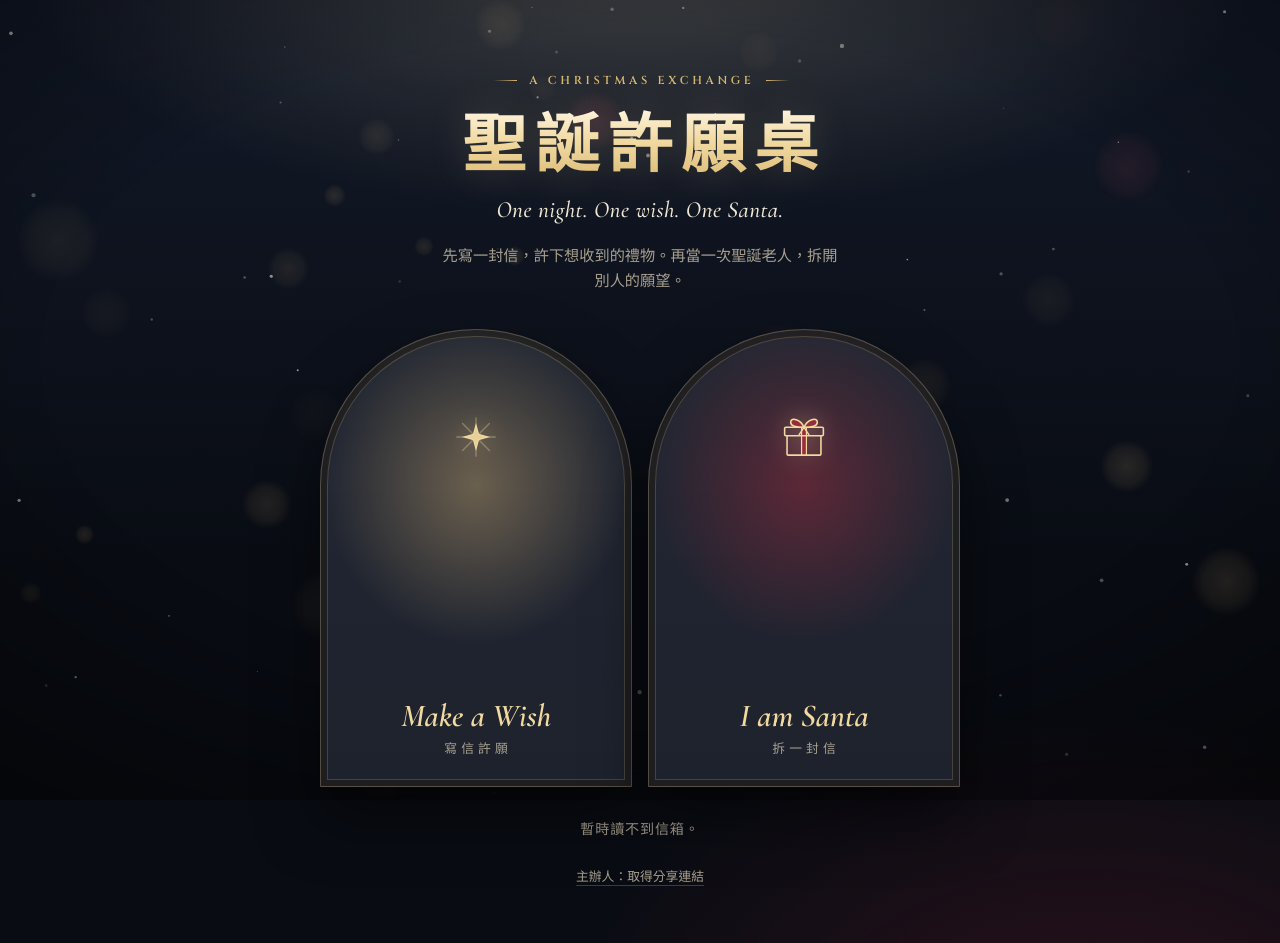
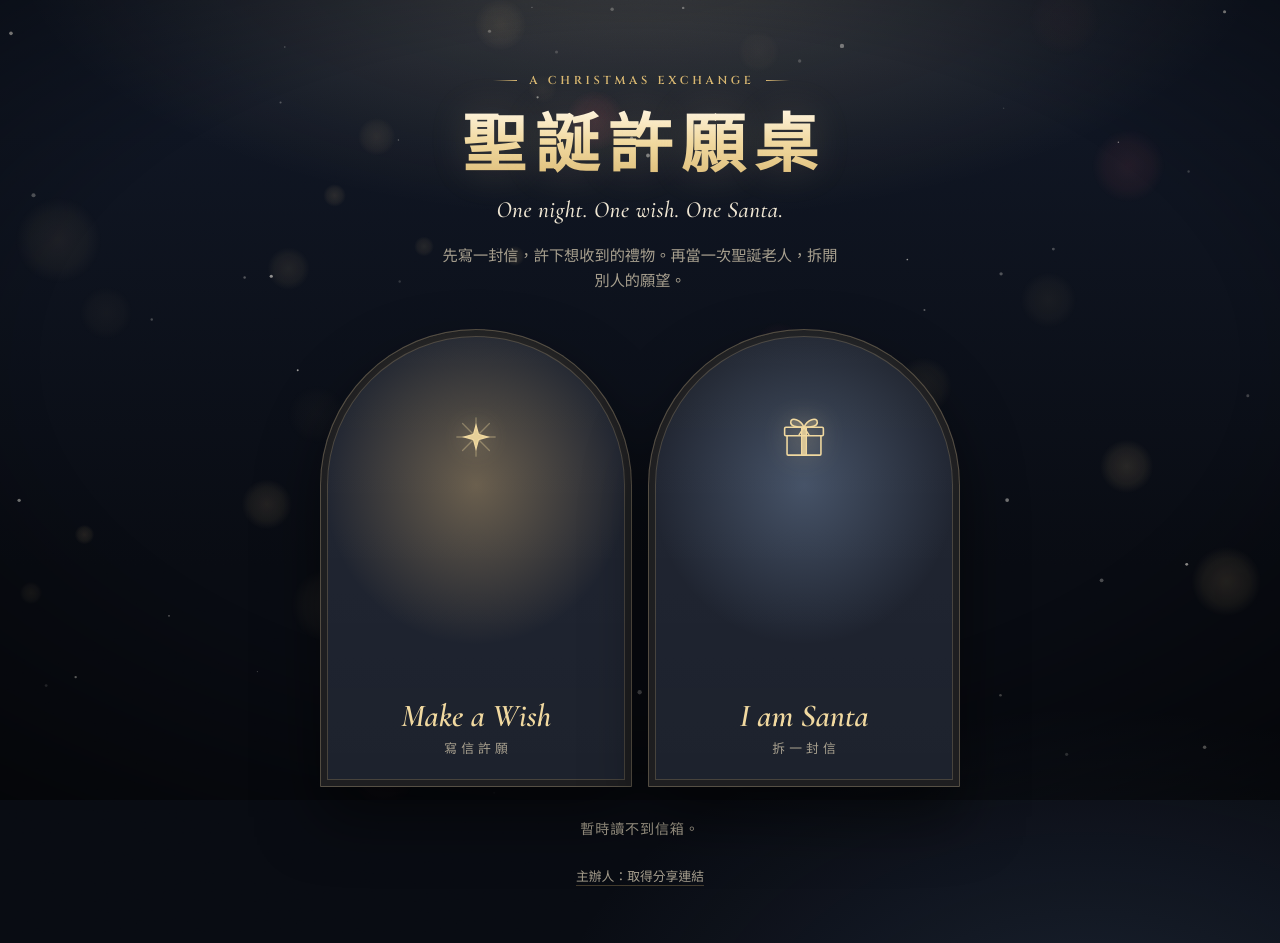
Before and after one commit to Sereineeee/christmas, a plain HTML site: page index.html in a window 1280 px wide. Drawn offline with nearby package versions, Linux system fonts and the light colour scheme; no server answers; a web font is replaced by a local one.

Commit message:
聖誕老人入口改為月光藍光暈，禮物盒全金色
Co-Authored-By: Claude Opus 5.5 <noreply@anthropic.com>
Claude-Session: https://claude.ai/code/session_011m5bv1AudWECqarSR7AaWU

```diff
--- a/index.html
+++ b/index.html
@@ -55,7 +55,7 @@ body {
 body[data-scene="home"] {
   background-image:
     radial-gradient(ellipse 70% 42% at 50% -6%, rgba(241, 217, 160, 0.20), transparent 70%),
-    radial-gradient(ellipse 60% 50% at 85% 110%, rgba(125, 29, 44, 0.28), transparent 70%),
+    radial-gradient(ellipse 60% 50% at 85% 110%, rgba(110, 140, 190, 0.16), transparent 70%),
     linear-gradient(180deg, var(--night-2) 0%, var(--night) 60%);
 }
 body[data-scene="desk"] {
@@ -121,7 +121,7 @@ a { color: inherit; }
   content: ""; position: absolute; inset: 0; z-index: -1; transition: opacity 0.5s ease; opacity: 0.85;
 }
 .door-wish::before { background: radial-gradient(ellipse 70% 50% at 50% 34%, rgba(241, 200, 130, 0.42), transparent 70%); }
-.door-santa::before { background: radial-gradient(ellipse 70% 50% at 50% 34%, rgba(160, 42, 61, 0.55), transparent 70%); }
+.door-santa::before { background: radial-gradient(ellipse 70% 50% at 50% 34%, rgba(156, 186, 226, 0.36), transparent 70%); }
 .door:hover { transform: translateY(-6px); border-color: rgba(217, 184, 114, 0.6); }
 .door:hover::before { opacity: 1; }
 .door:active { transform: translateY(-2px); }
@@ -339,7 +339,7 @@ a { color: inherit; }
         <span class="door-zh">寫信許願</span>
       </a>
       <a class="door door-santa" href="#santa">
-        <svg viewBox="5 9 38 38" aria-hidden="true" fill="none" stroke="#f1d9a0" stroke-width="1.3" stroke-linejoin="round" stroke-linecap="round"><rect x="22" y="20" width="4" height="23" fill="#a02a3d" stroke="none"/><rect x="8" y="20" width="32" height="7" rx="1"/><path d="M10 27v15a1 1 0 0 0 1 1h26a1 1 0 0 0 1-1V27"/><path d="M22 20v23M26 20v23" stroke-width="1"/><path d="M24 20c-2.5-6.5-11-9-11-4 0 3.2 6 4 11 4z" fill="#a02a3d" fill-opacity=".85"/><path d="M24 20c2.5-6.5 11-9 11-4 0 3.2-6 4-11 4z" fill="#a02a3d" fill-opacity=".85"/><path d="M24 20l-4 6M24 20l4 6" stroke-width="1.2"/></svg>
+        <svg viewBox="5 9 38 38" aria-hidden="true" fill="none" stroke="#f1d9a0" stroke-width="1.3" stroke-linejoin="round" stroke-linecap="round"><rect x="22" y="20" width="4" height="23" fill="#f1d9a0" fill-opacity=".85" stroke="none"/><rect x="8" y="20" width="32" height="7" rx="1"/><path d="M10 27v15a1 1 0 0 0 1 1h26a1 1 0 0 0 1-1V27"/><path d="M22 20v23M26 20v23" stroke-width="1"/><path d="M24 20c-2.5-6.5-11-9-11-4 0 3.2 6 4 11 4z" fill="#f1d9a0" fill-opacity=".25"/><path d="M24 20c2.5-6.5 11-9 11-4 0 3.2-6 4-11 4z" fill="#f1d9a0" fill-opacity=".25"/><path d="M24 20l-4 6M24 20l4 6" stroke-width="1.2"/></svg>
         <span class="door-latin">I am Santa</span>
         <span class="door-zh">拆一封信</span>
       </a>
```
